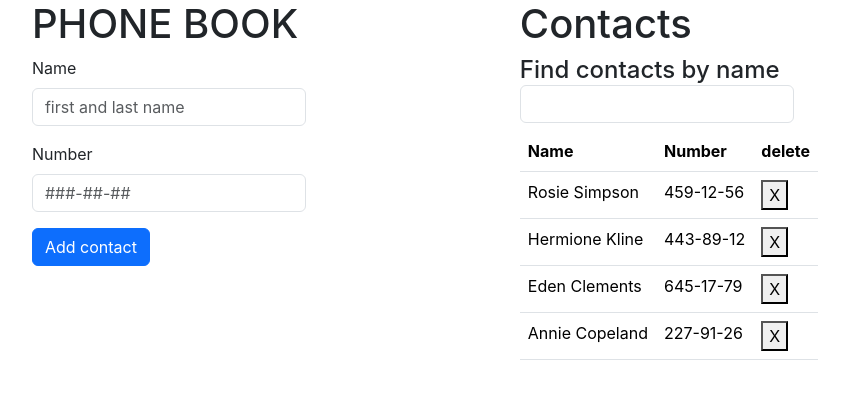
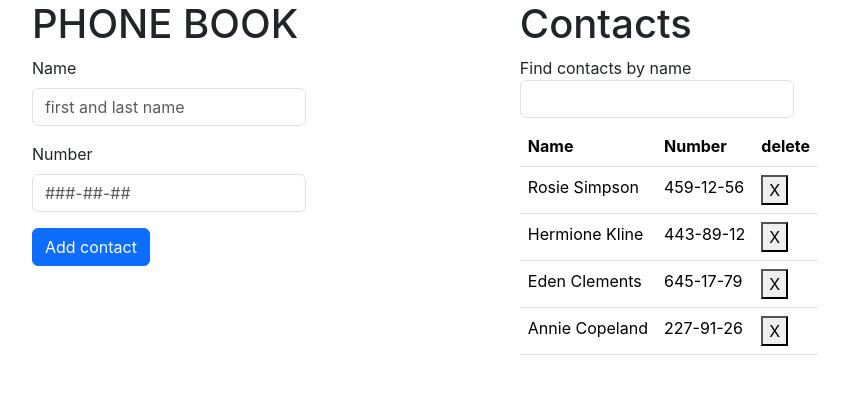
Before and after one commit to IvaZach/goit-react-hw-02-phonebook, a React (Create React App) app: page / in a window 1280 px wide. Shown: the top 394 px of the page, without its empty margins (75-924 px from the left). Built offline with nearby package versions, Linux system fonts and the light colour scheme.

Commit message:
change styles

```diff
--- a/src/components/Filter/Filter.jsx
+++ b/src/components/Filter/Filter.jsx
@@ -2,7 +2,7 @@ import React from 'react';
 import PropTypes from 'prop-types';
 
 const Filter = ({ onChange, filter }) => (
-  <label className="h4">
+  <label className="form-label">
     Find contacts by name
     <input
       type="text"
```
